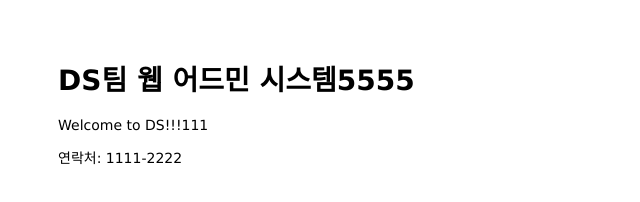
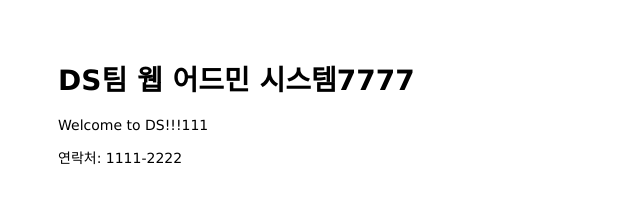
Before and after one commit to next820A/mastering-git-github, a plain HTML site: page public/index.html in a window 1280 px wide. Shown: the full height of the page, 0-640 px from the left. Drawn offline with Linux system fonts and the light colour scheme.

Commit message:
modify 7777

```diff
--- a/public/index.html
+++ b/public/index.html
@@ -6,7 +6,7 @@
 </head>
 
 <body>
-  <h1>DS팀 웹 어드민 시스템5555</h1>
+  <h1>DS팀 웹 어드민 시스템7777</h1>
   <p>Welcome to DS!!!111</p>
 </body>
 
```
